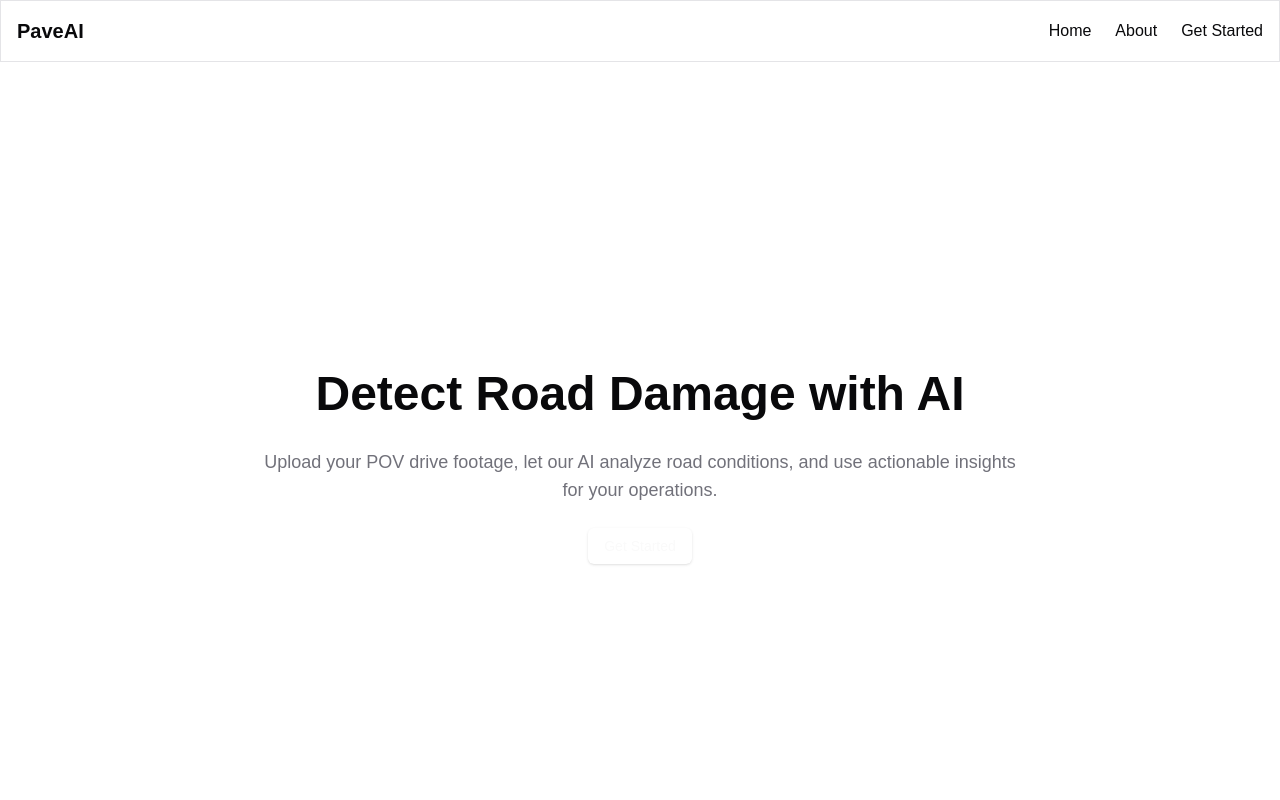
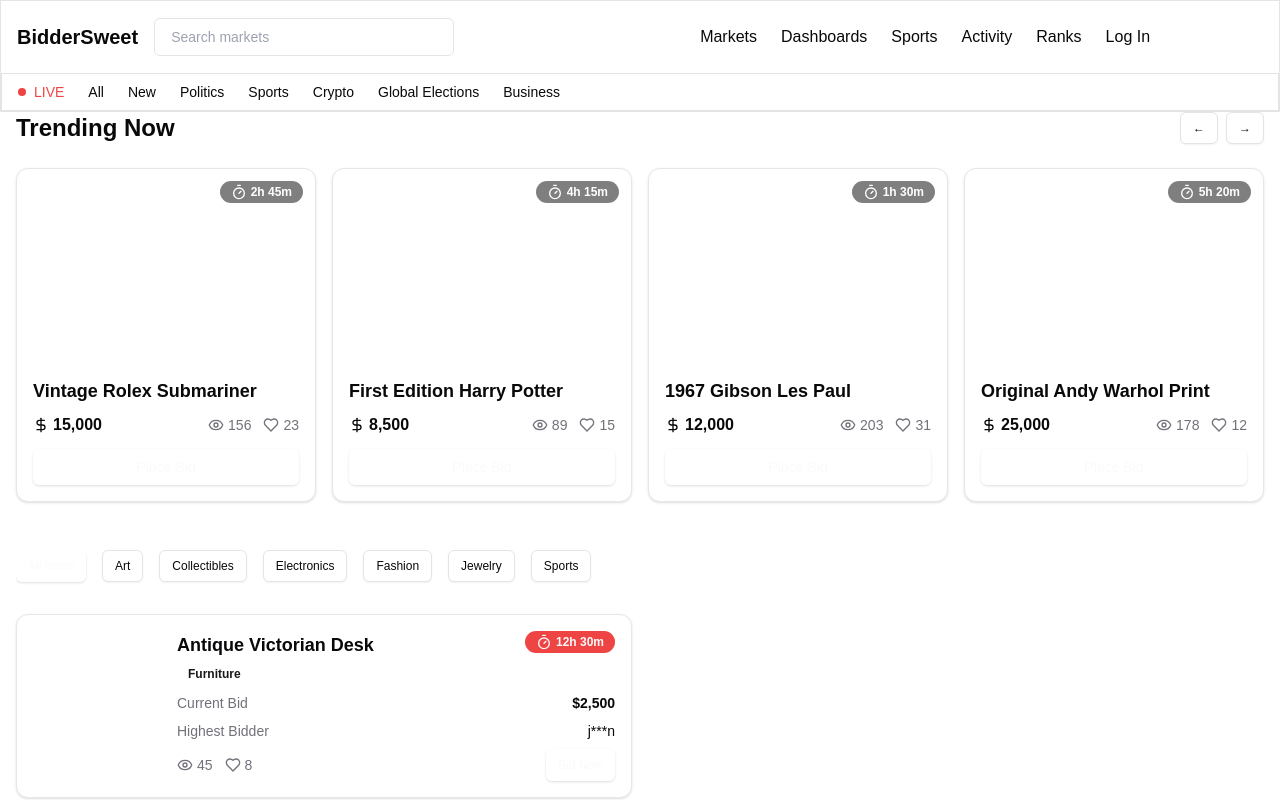
Before and after one commit to thomas-githubb/biddersweet, a Next.js app: page / in a window 1280 px wide. Shown: the top 800 px of the page. Built offline with nearby package versions, Linux system fonts and the light colour scheme.

Commit message:
homepage

```diff
--- a/src/app/layout.tsx
+++ b/src/app/layout.tsx
@@ -11,24 +11,45 @@ export default function RootLayout({
       <body>
         <header className="fixed top-0 w-full bg-background border-b border-border z-50">
           <nav className="flex items-center justify-between p-4">
-            <div className="text-xl font-bold text-primary">PaveAI</div>
-            <div className="flex space-x-6">
-              <a href="/" className="hover:text-primary transition">
-                Home
-              </a>
-              <a href="/about" className="hover:text-primary transition">
-                About
-              </a>
-              <a href="/get-started" className="hover:text-primary transition">
-                Get Started
-              </a>
+            <div className="flex items-center space-x-4">
+              <div className="text-xl font-bold text-primary">BidderSweet</div>
+              <div className="relative">
+                <input
+                  type="search"
+                  placeholder="Search markets"
+                  className="w-[300px] rounded-md border border-border bg-background px-4 py-2 text-sm"
+                />
+              </div>
+            </div>
+            <div className="flex items-center space-x-6">
+              <a href="/markets" className="hover:text-primary transition">Markets</a>
+              <a href="/dashboards" className="hover:text-primary transition">Dashboards</a>
+              <a href="/sports" className="hover:text-primary transition">Sports</a>
+              <a href="/activity" className="hover:text-primary transition">Activity</a>
+              <a href="/ranks" className="hover:text-primary transition">Ranks</a>
+              <button className="text-primary hover:text-primary/90">Log In</button>
+              <button className="bg-primary text-white px-4 py-2 rounded-md hover:bg-primary/90">
+                Sign Up
+              </button>
             </div>
           </nav>
+          <div className="border-t border-border">
+            <div className="flex items-center space-x-6 p-2 px-4 text-sm">
+              <span className="flex items-center text-red-500">
+                <span className="w-2 h-2 bg-red-500 rounded-full mr-2"></span>
+                LIVE
+              </span>
+              <a href="#" className="hover:text-primary">All</a>
+              <a href="#" className="hover:text-primary">New</a>
+              <a href="#" className="hover:text-primary">Politics</a>
+              <a href="#" className="hover:text-primary">Sports</a>
+              <a href="#" className="hover:text-primary">Crypto</a>
+              <a href="#" className="hover:text-primary">Global Elections</a>
+              <a href="#" className="hover:text-primary">Business</a>
+            </div>
+          </div>
         </header>
-        <main className="mt-16">{children}</main>
-        <footer className="bg-secondary text-secondary-foreground py-6 text-center">
-          <p>&copy; 2025 RoadAI. All rights reserved.</p>
-        </footer>
+        <main className="mt-28">{children}</main>
       </body>
     </html>
   );
--- a/src/app/page.tsx
+++ b/src/app/page.tsx
@@ -1,68 +1,174 @@
-import { Card, CardContent, CardTitle } from "@/components/ui/card";
+import { Card } from "@/components/ui/card";
 import { Button } from "@/components/ui/button";
+import { Badge } from "@/components/ui/badge";
+import { Timer, DollarSign, Eye, Heart } from "lucide-react";
+
+// Mock data for trending items
+const trendingItems = [
+  {
+    id: 1,
+    name: "Vintage Rolex Submariner",
+    currentBid: 15000,
+    endTime: "2h 45m",
+    image: "/watch.jpg",
+    bids: 23,
+    watchers: 156,
+  },
+  {
+    id: 2,
+    name: "First Edition Harry Potter",
+    currentBid: 8500,
+    endTime: "4h 15m",
+    image: "/book.jpg",
+    bids: 15,
+    watchers: 89,
+  },
+  {
+    id: 3,
+    name: "1967 Gibson Les Paul",
+    currentBid: 12000,
+    endTime: "1h 30m",
+    image: "/guitar.jpg",
+    bids: 31,
+    watchers: 203,
+  },
+  {
+    id: 4,
+    name: "Original Andy Warhol Print",
+    currentBid: 25000,
+    endTime: "5h 20m",
+    image: "/art.jpg",
+    bids: 12,
+    watchers: 178,
+  },
+];
+
+// Mock data for auction listings
+const auctionItems = [
+  {
+    id: 1,
+    name: "Antique Victorian Desk",
+    currentBid: 2500,
+    endTime: "12h 30m",
+    image: "/desk.jpg",
+    category: "Furniture",
+    bids: 8,
+    watchers: 45,
+    highestBidder: "j***n",
+  },
+  // Add more items...
+];
 
 export default function Home() {
   return (
-    <div className="space-y-16">
-      {/* Hero Section */}
-      <section className="min-h-screen flex items-center justify-center bg-background text-foreground relative px-6">
-        <div className="text-center space-y-6 max-w-3xl mx-auto">
-          <h1 className="text-5xl font-extrabold leading-tight">
-            Detect Road Damage with AI
-          </h1>
-          <p className="text-muted-foreground text-lg">
-            Upload your POV drive footage, let our AI analyze road conditions,
-            and use actionable insights for your operations.
-          </p>
-          <Button asChild>
-            <a href="/get-started">Get Started</a>
-          </Button>
-        </div>
-        <div className="absolute inset-0 -z-10">
-          <div className="bg-gradient-to-br from-primary/20 to-accent/20 w-full h-full" />
-        </div>
-      </section>
-
-      {/* Parallax Section */}
-      <section className="bg-secondary text-secondary-foreground py-20 px-6">
-        <div className="max-w-6xl mx-auto space-y-12">
-          <h2 className="text-4xl font-bold text-center">
-            From Footage to Insights
-          </h2>
-          <div className="grid grid-cols-1 md:grid-cols-3 gap-8">
-            <Card className="shadow-lg flex flex-col items-center justify-center text-center p-6">
-              <CardContent>
-                <CardTitle className="text-xl font-bold">Step 1</CardTitle>
-                <p className="text-sm mt-2">Upload your POV drive footage.</p>
-              </CardContent>
-            </Card>
-            <Card className="shadow-lg flex flex-col items-center justify-center text-center p-6">
-              <CardContent>
-                <CardTitle className="text-xl font-bold">Step 2</CardTitle>
-                <p className="text-sm mt-2">
-                  AI detects road damage in the footage.
-                </p>
-              </CardContent>
-            </Card>
-            <Card className="shadow-lg flex flex-col items-center justify-center text-center p-6">
-              <CardContent>
-                <CardTitle className="text-xl font-bold">Step 3</CardTitle>
-                <p className="text-sm mt-2">
-                  Insights are displayed on a dynamic map.
-                </p>
-              </CardContent>
-            </Card>
+    <div className="max-w-7xl mx-auto px-4">
+      {/* Trending Items Carousel */}
+      <div className="mb-12">
+        <div className="flex items-center justify-between mb-6">
+          <h2 className="text-2xl font-bold">Trending Now</h2>
+          <div className="flex gap-2">
+            <Button variant="outline" size="sm">←</Button>
+            <Button variant="outline" size="sm">→</Button>
           </div>
         </div>
-      </section>
+        <div className="grid grid-cols-1 md:grid-cols-2 lg:grid-cols-4 gap-4">
+          {trendingItems.map((item) => (
+            <Card key={item.id} className="overflow-hidden hover:shadow-lg transition-shadow">
+              <div className="relative h-48 bg-gradient-to-br from-primary/5 to-secondary/5">
+                {/* Replace with actual images */}
+                <div className="absolute top-3 right-3">
+                  <Badge variant="secondary" className="backdrop-blur-sm bg-black/50 text-white">
+                    <Timer className="w-4 h-4 mr-1" />
+                    {item.endTime}
+                  </Badge>
+                </div>
+              </div>
+              <div className="p-4">
+                <h3 className="font-semibold text-lg mb-2">{item.name}</h3>
+                <div className="flex justify-between items-center mb-3">
+                  <div className="flex items-center text-primary">
+                    <DollarSign className="w-4 h-4 mr-1" />
+                    <span className="font-bold">{item.currentBid.toLocaleString()}</span>
+                  </div>
+                  <div className="flex items-center gap-3 text-sm text-muted-foreground">
+                    <span className="flex items-center">
+                      <Eye className="w-4 h-4 mr-1" />
+                      {item.watchers}
+                    </span>
+                    <span className="flex items-center">
+                      <Heart className="w-4 h-4 mr-1" />
+                      {item.bids}
+                    </span>
+                  </div>
+                </div>
+                <Button className="w-full">Place Bid</Button>
+              </div>
+            </Card>
+          ))}
+        </div>
+      </div>
 
-      {/* Call to Action */}
-      <section className="text-center py-16 bg-background text-foreground flex flex-col items-center justify-center px-6">
-        <h2 className="text-4xl font-bold mb-6">Ready to Get Started?</h2>
-        <Button size="lg" asChild>
-          <a href="/get-started">Start Now</a>
-        </Button>
-      </section>
+      {/* Category Filters */}
+      <div className="flex items-center space-x-4 mb-6 overflow-x-auto pb-2">
+        <Button variant="default" size="sm">All Items</Button>
+        {["Art", "Collectibles", "Electronics", "Fashion", "Jewelry", "Sports"].map((category) => (
+          <Button key={category} variant="outline" size="sm">
+            {category}
+          </Button>
+        ))}
+      </div>
+
+      {/* Auction Listings */}
+      <div className="grid grid-cols-1 md:grid-cols-2 gap-4">
+        {auctionItems.map((item) => (
+          <Card key={item.id} className="p-4 hover:shadow-lg transition">
+            <div className="flex gap-4">
+              <div className="w-32 h-32 bg-gradient-to-br from-primary/5 to-secondary/5 rounded-md">
+                {/* Replace with actual image */}
+              </div>
+              <div className="flex-1">
+                <div className="flex justify-between items-start mb-2">
+                  <div>
+                    <h3 className="font-semibold text-lg">{item.name}</h3>
+                    <Badge variant="secondary" className="mt-1">
+                      {item.category}
+                    </Badge>
+                  </div>
+                  <Badge variant="destructive" className="flex items-center">
+                    <Timer className="w-4 h-4 mr-1" />
+                    {item.endTime}
+                  </Badge>
+                </div>
+                <div className="space-y-2">
+                  <div className="flex justify-between text-sm">
+                    <span className="text-muted-foreground">Current Bid</span>
+                    <span className="font-semibold text-primary">
+                      ${item.currentBid.toLocaleString()}
+                    </span>
+                  </div>
+                  <div className="flex justify-between text-sm">
+                    <span className="text-muted-foreground">Highest Bidder</span>
+                    <span>{item.highestBidder}</span>
+                  </div>
+                  <div className="flex justify-between items-center">
+                    <div className="flex items-center gap-3 text-sm text-muted-foreground">
+                      <span className="flex items-center">
+                        <Eye className="w-4 h-4 mr-1" />
+                        {item.watchers}
+                      </span>
+                      <span className="flex items-center">
+                        <Heart className="w-4 h-4 mr-1" />
+                        {item.bids}
+                      </span>
+                    </div>
+                    <Button size="sm">Bid Now</Button>
+                  </div>
+                </div>
+              </div>
+            </div>
+          </Card>
+        ))}
+      </div>
     </div>
   );
 }
--- /dev/null
+++ b/src/components/ui/badge.tsx
@@ -0,0 +1,36 @@
+import * as React from "react"
+import { cva, type VariantProps } from "class-variance-authority"
+
+import { cn } from "@/lib/utils"
+
+const badgeVariants = cva(
+  "inline-flex items-center rounded-full border px-2.5 py-0.5 text-xs font-semibold transition-colors focus:outline-none focus:ring-2 focus:ring-ring focus:ring-offset-2",
+  {
+    variants: {
+      variant: {
+        default:
+          "border-transparent bg-primary text-primary-foreground hover:bg-primary/80",
+        secondary:
+          "border-transparent bg-secondary text-secondary-foreground hover:bg-secondary/80",
+        destructive:
+          "border-transparent bg-destructive text-destructive-foreground hover:bg-destructive/80",
+        outline: "text-foreground",
+      },
+    },
+    defaultVariants: {
+      variant: "default",
+    },
+  }
+)
+
+export interface BadgeProps
+  extends React.HTMLAttributes<HTMLDivElement>,
+    VariantProps<typeof badgeVariants> {}
+
+function Badge({ className, variant, ...props }: BadgeProps) {
+  return (
+    <div className={cn(badgeVariants({ variant }), className)} {...props} />
+  )
+}
+
+export { Badge, badgeVariants }
```
